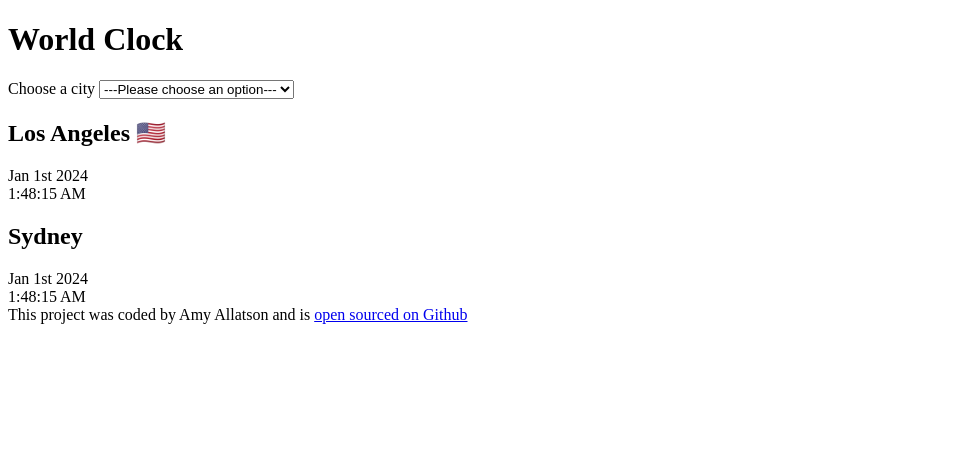
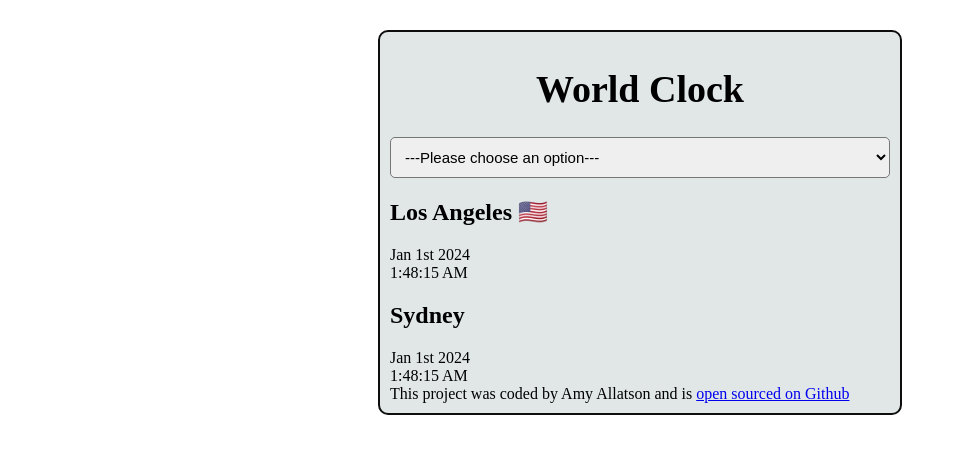
Before and after one commit to amyrosejoyce/world-clock, a plain HTML site: page index.html in a window 1280 px wide. Shown: the whole page, without its empty margins (0-957 px from the left). Drawn offline with Linux system fonts and the light colour scheme.

Commit message:
added css

```diff
--- a/CSS/style.css
+++ b/CSS/style.css
@@ -0,0 +1,35 @@
+.container {
+  max-width: 500px;
+  margin: 30px auto;
+  border: 2px solid rgb(13, 13, 14);
+  border-radius: 10px;
+  padding: 10px;
+  background: rgb(225, 231, 231);
+}
+
+h1 {
+  text-align: center;
+  font-size: 38px;
+}
+
+select {
+  width: 100%;
+  padding: 10px;
+  border-radius: 5px;
+  font-size: 15px;
+}
+
+.cities {
+}
+
+.city {
+}
+h2 {
+}
+.date {
+}
+.time {
+}
+
+footer {
+}
--- a/index.html
+++ b/index.html
@@ -9,7 +9,6 @@
   <body>
     <div class="container">
       <h1>World Clock</h1>
-    <p><label for="city-select">Choose a city</label>
 
       <select name="cities" id="city-select">
         <option value="">---Please choose an option---</option>
@@ -18,23 +17,16 @@
         <option value="Rome">Rome</option>
         <option value="Auckland">Auckland</option>
       </select>
-    </div>
-    </p>
 
       <div class="city">
-<h2>Los Angeles 🇺🇸 </h2>
-<div class="date"> Jan 1st 2024</div>
+        <h2>Los Angeles 🇺🇸</h2>
+        <div class="date">Jan 1st 2024</div>
         <div class="time">1:48:15 AM</div>
         <h2>Sydney</h2>
-   <div class="date"> Jan 1st 2024</div>
+        <div class="date">Jan 1st 2024</div>
         <div class="time">1:48:15 AM</div>
-
-
       </div>
 
-
-
-</div>
       <footer>
         This project was coded by Amy Allatson and is
         <a
@@ -43,6 +35,7 @@
           open sourced on Github</a
         >
       </footer>
+    </div>
     <script src="Javascript/index.js"></script>
   </body>
 </html>
```
Lines whose indentation alone changed are shown as unchanged.
